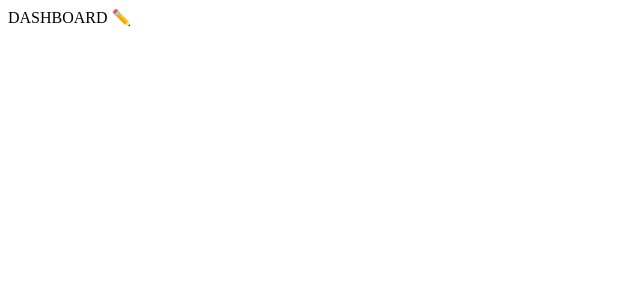
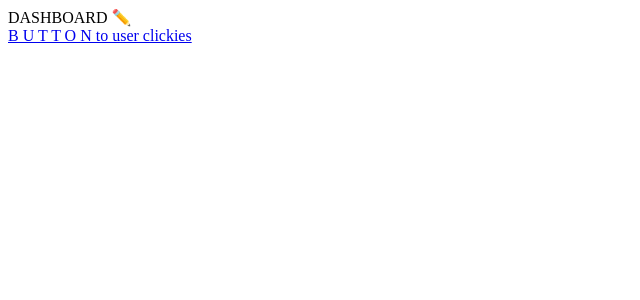
Before and after one commit to KimberlyRosaly/projectZero, a Next.js app in the folder hih/: page /dashboard in a window 1280 px wide. Shown: the top 300 px of the page, without its empty margins (0-640 px from the left). Built offline with nearby package versions, Linux system fonts and the light colour scheme.

Commit message:
import a button component, it doesn't do anything just yet though..

```diff
--- a/hih/pages/dashboard.js
+++ b/hih/pages/dashboard.js
@@ -1,10 +1,12 @@
+import MyButton from "../src/components/MyButton"
 /* ==========================================
 DASHBOARD
 ==========================================*/
 export default function Dashboard() {
     return (
         <div>
-          DASHBOARD ✏️
+          <div>DASHBOARD ✏️</div>
+          <MyButton />
         </div>
         )
 }
```
